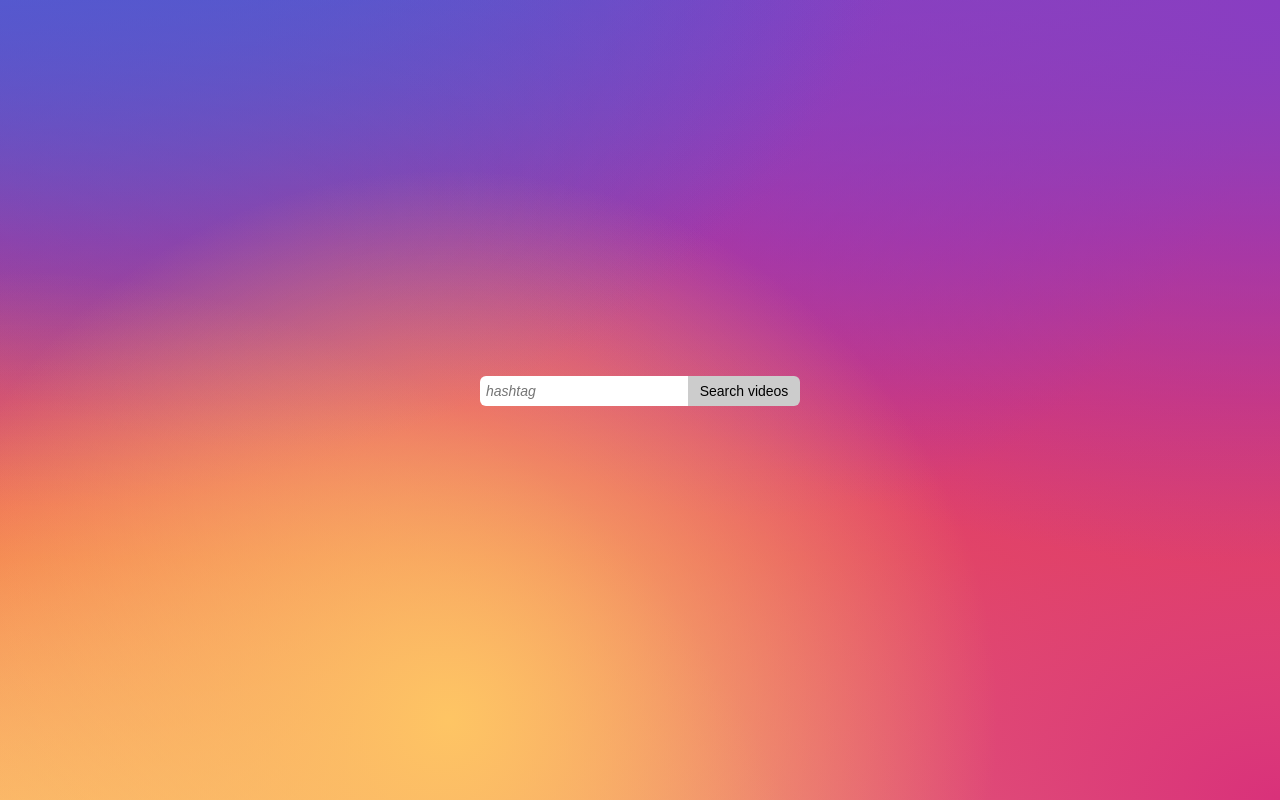
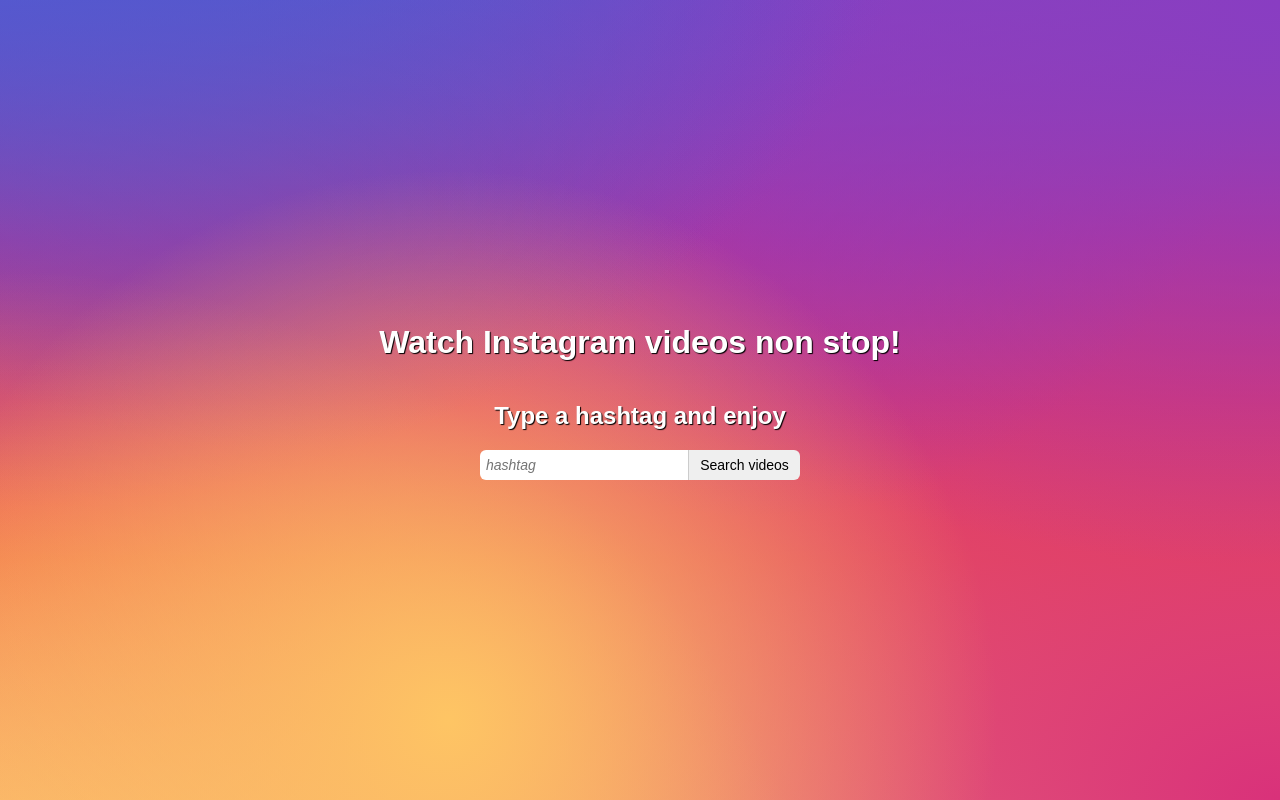
Before and after one commit to MikitaLisavets/autoplay, a React (Create React App) app: page / in a window 1280 px wide. Built offline with nearby package versions, Linux system fonts and the light colour scheme.

Commit message:
add description

```diff
--- a/src/App.css
+++ b/src/App.css
@@ -7,6 +7,21 @@
   justify-content: center;
   align-items: center;
   flex-direction: column;
+}
+
+.App .container {
+  display: flex;
+  justify-content: center;
+  align-items: center;
+  flex-direction: column;
+  padding: 0 10px;
+}
+
+.App .container h1,
+.App .container h2,
+.App .error {
+  color: #fff;
+  text-shadow: 1px 1px 1px rgba(0, 0, 0, 1);
 }
 
 .App .loader {
@@ -75,14 +90,16 @@
   float: left;
   width: 35%;
   border: none;
-  background: #ccc;
+  background: #efefef;
   border-radius: 0 6px 6px 0;
   cursor: pointer;
   outline: none;
   transition: background .3s;
+  border-left: 1px solid #ccc;
 }
-.App form button:hover {
-  background: #bbb;
+.App form button:hover,
+.App form button:focus {
+  background: #ddd;
 }
 
 .App .video {
@@ -92,7 +109,3 @@
   width: 100vw;
   height: 100vh;
 }
-
-.App .error {
-  text-shadow: 1px 1px  #fff;
-}
--- a/src/App.js
+++ b/src/App.js
@@ -42,7 +42,7 @@
           } else {
             this.setState({
               loading: false,
-              error: { description: 'Videos not found' }
+              error: { description: 'Videos are not found, please try other hashtag' }
             })
           }
         })
@@ -50,7 +50,7 @@
       .catch(() => {
         this.setState({
           loading: false,
-          error: { description: 'Videos not found' }
+          error: { description: 'Videos are not found, please try other hashtag' }
         })
       })
   }
@@ -111,15 +111,19 @@
         }
 
         { !this.state.videoUrl &&
-          <form onSubmit={(e) => this.onSubmit(e)}>
-            <input type="text" ref={(input) => { this.tagInput = input }} placeholder="hashtag"/>
-            <button type="submit">Search videos</button>
-          </form>
+          <div className="container">
+            <h1>Watch Instagram videos non stop!</h1>
+            <h2>Type a hashtag and enjoy</h2>
+            <form onSubmit={(e) => this.onSubmit(e)}>
+              <input type="text" ref={(input) => { this.tagInput = input }} placeholder="hashtag"/>
+              <button type="submit">Search videos</button>
+            </form>
+            { this.state.error &&
+              <h3 className="error">{this.state.error.description}</h3>
+            }
+          </div>
         }
         <br/>
-        { this.state.error &&
-          <h2 className="error">{this.state.error.description}</h2>
-        }
         { this.state.videoUrl &&
           <video controls="true" className="video" src={this.state.videoUrl} autoPlay="true" onEnded={() => this.next()}/>
         }
```
